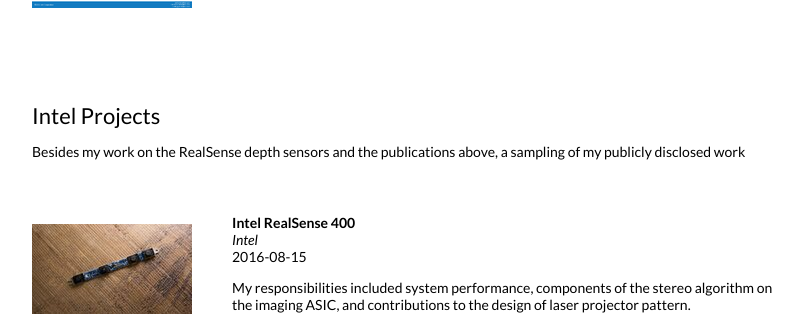
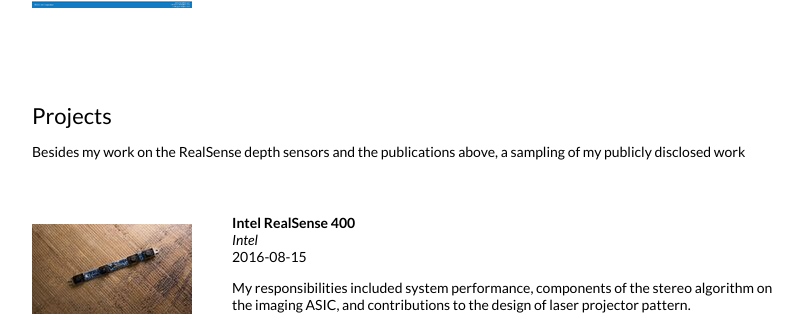
Before and after one commit to krishna16032005/portfolio, a Jekyll site: the page built from _posts/2023-08-28-3dgaussians.markdown, in a window 1280 px wide and 900 px high, scrolled down 2168 px. Shown: the part 158-474 px from the top of the window, without its empty margins (228-1031 px from the left). Built offline with Jekyll 4.4.1, drawn with Linux system fonts in a browser that asks for light colours.

Commit message:
Rename section header from "Intel Projects" to "Projects" in default layout

```diff
--- a/_layouts/default.html
+++ b/_layouts/default.html
@@ -115,7 +115,7 @@
         <table style="width:100%;border:0px;border-spacing:0px;border-collapse:separate;margin-right:auto;margin-left:auto;">
           <tr>
             <td style="padding:2.5%;width:100%;vertical-align:middle">
-              <h2>Intel Projects</h2>
+              <h2>Projects</h2>
               <p>Besides my work on the RealSense depth sensors and the publications above, a sampling of my publicly disclosed work
               </p>
             </td>
```
